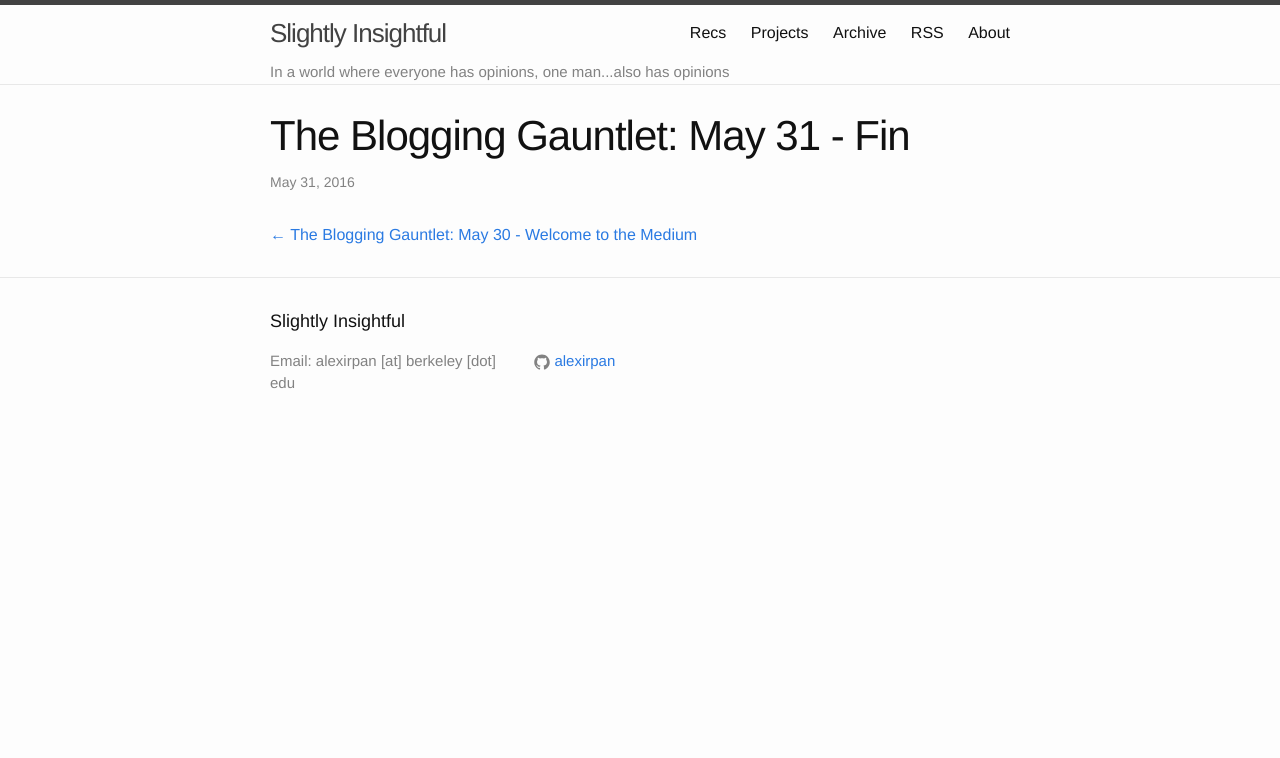
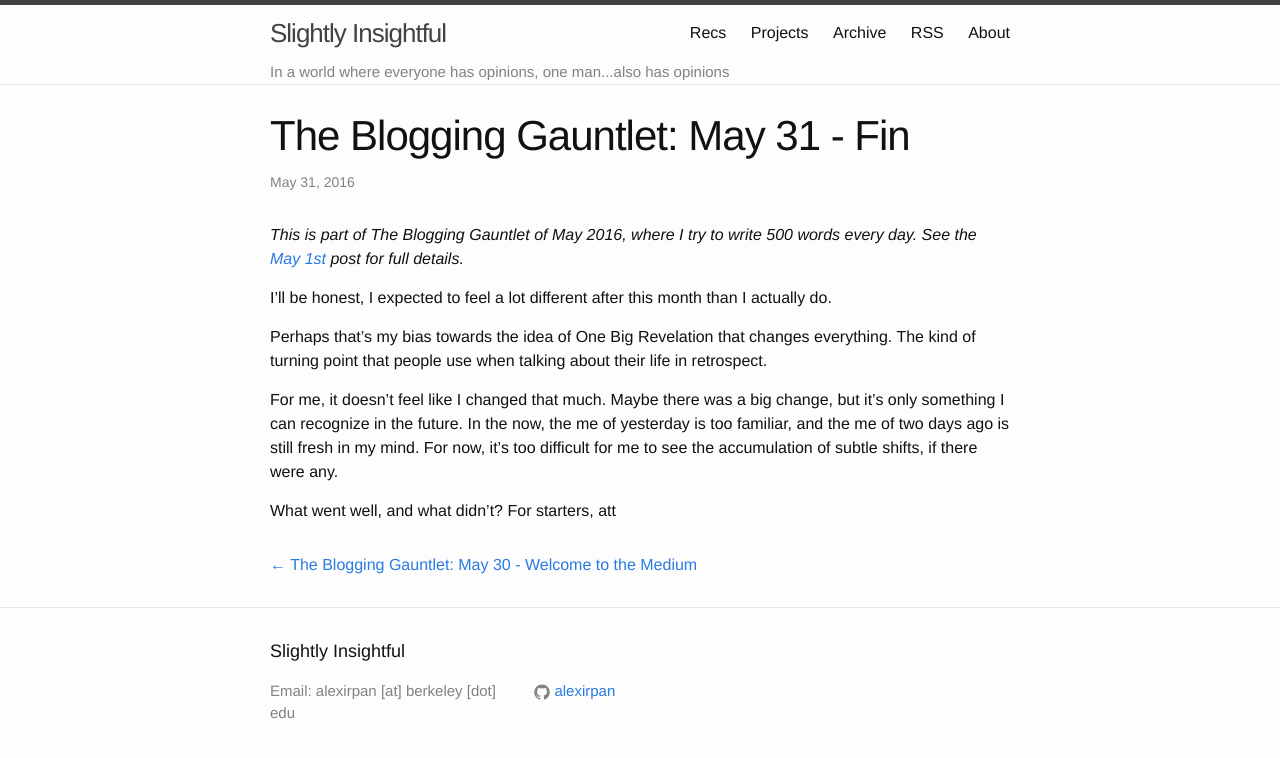
Before and after one commit to alexirpan/alexirpan.github.io, a Jekyll site: the page built from _posts/may2016/2016-05-31-may-31.markdown, in a window 1280 px wide. Shown: the top 758 px of the page. Built offline with Jekyll 4.4.1, drawn with Linux system fonts in a browser that asks for light colours.

Commit message:
Update 2016-05-31-may-31.markdown

```diff
--- a/_posts/may2016/2016-05-31-may-31.markdown
+++ b/_posts/may2016/2016-05-31-may-31.markdown
@@ -3,3 +3,13 @@ layout: post
 title: "The Blogging Gauntlet: May 31 - Fin"
 date: 2016-05-31 00:21:00 - 0700
 ---
+
+{% include gauntlet.md %}
+
+I'll be honest, I expected to feel a lot different after this month than I actually do.
+
+Perhaps that's my bias towards the idea of One Big Revelation that changes everything. The kind of turning point that people use when talking about their life in retrospect.
+
+For me, it doesn't feel like I changed that much. Maybe there was a big change, but it's only something I can recognize in the future. In the now, the me of yesterday is too familiar, and the me of two days ago is still fresh in my mind. For now, it's too difficult for me to see the accumulation of subtle shifts, if there were any.
+
+What went well, and what didn't? For starters, att
```
